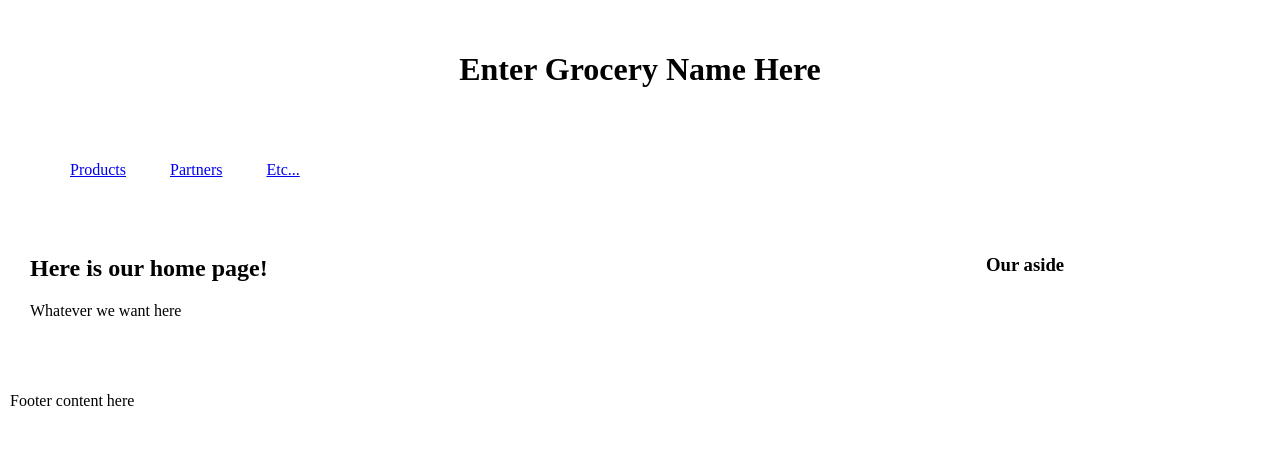
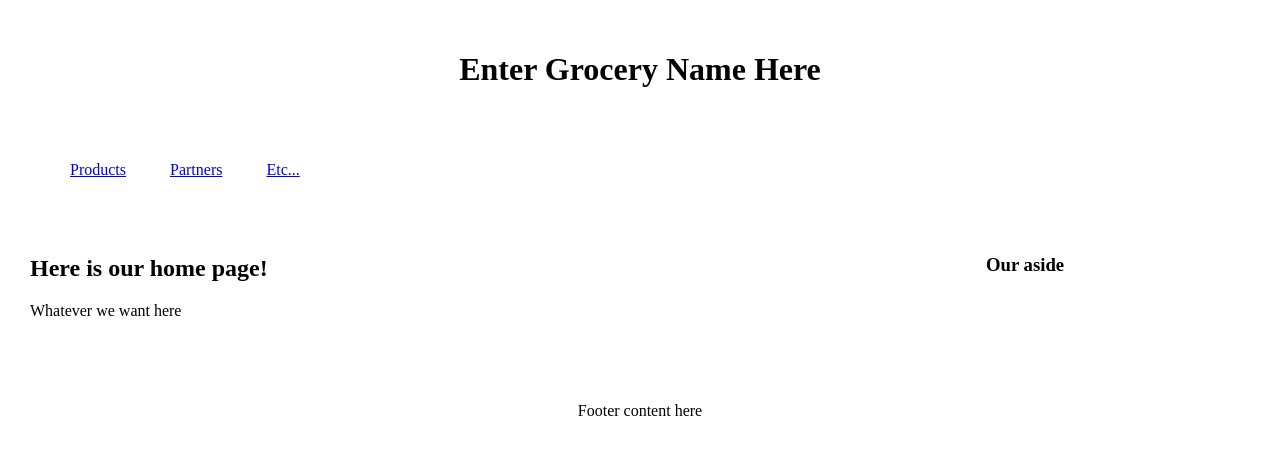
Before and after one commit to omarbspark/Proj, a plain HTML site: page index.html in a window 1280 px wide. Drawn offline with Linux system fonts and the light colour scheme.

Commit message:
Update stylesheet.css

```diff
--- a/stylesheet.css
+++ b/stylesheet.css
@@ -7,6 +7,7 @@ header {
 nav {
   margin-top: 0px;
   padding: 10px;
+  text-decoration: none;
 }
 
 nav ul {
@@ -36,7 +37,8 @@ article {
 }
 
 footer {
-  padding: 10px;
+  padding: 20px;
+  text-align: center;
 }
 
 body,html {
```
